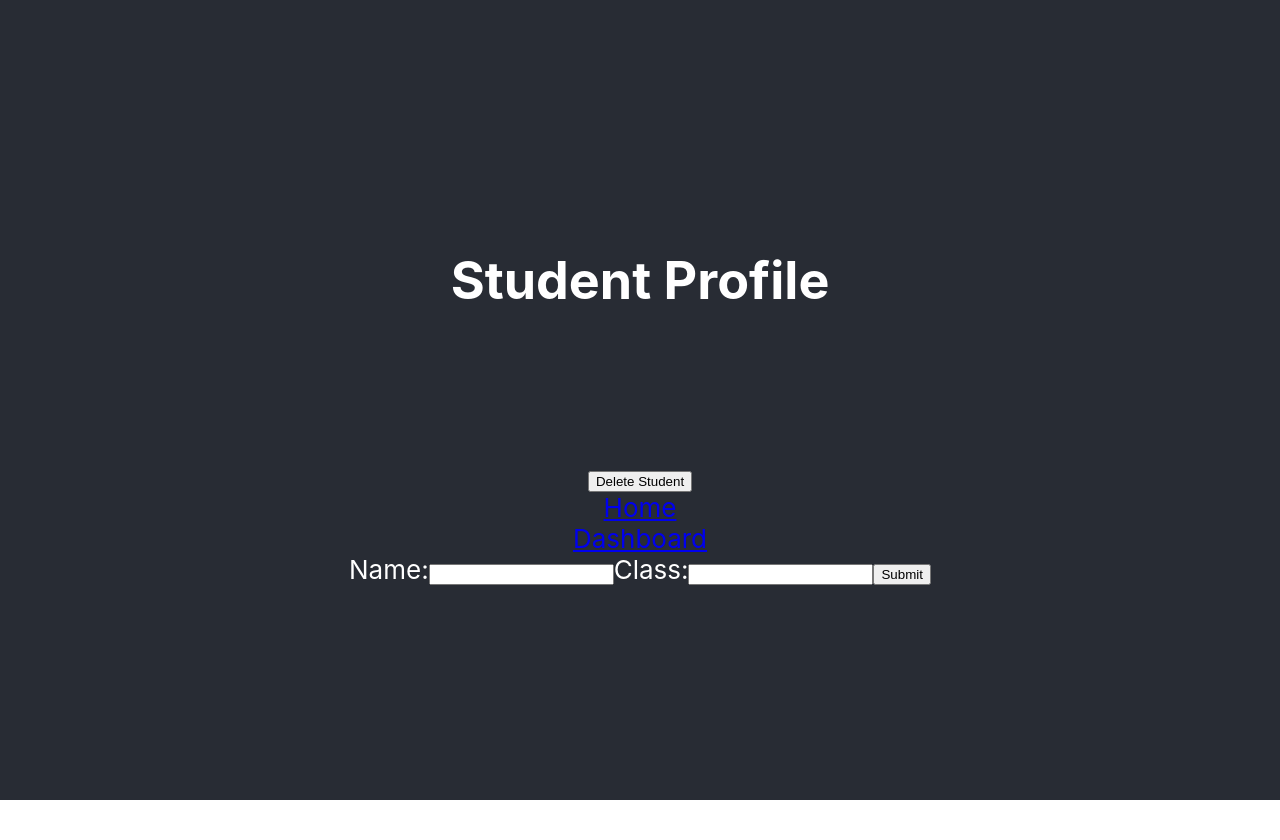
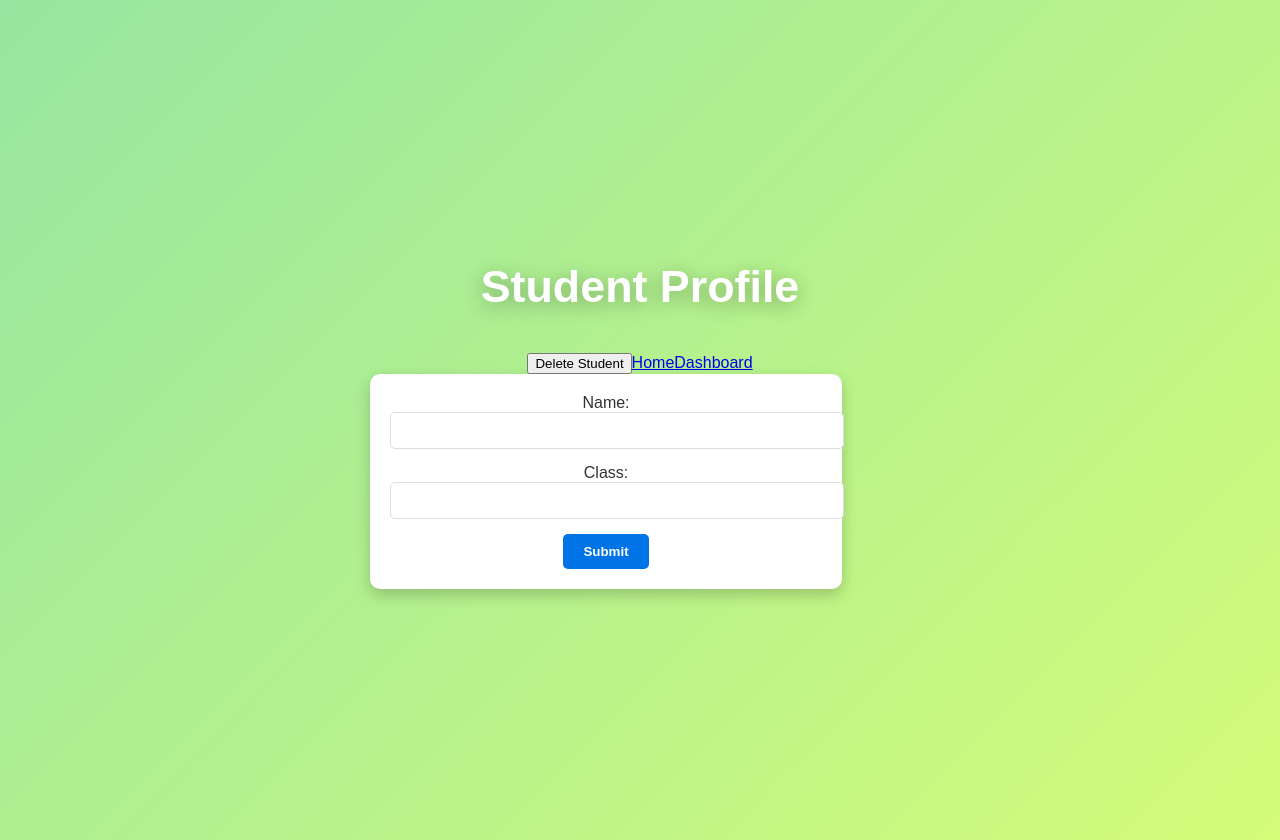
Before and after one commit to BradleyMatera/bradleycruddemo, a React (Create React App) app in the folder reactjs/: page /students/1 in a window 1280 px wide. Before the commit the page ends 800 px from the top, so only its background shows below. Built offline with nearby package versions, Linux system fonts and the light colour scheme; no server answers.

Commit message:
Enhance Home and Dashboard components with new styles and animations; add dashboard styles and improve layout

```diff
--- a/reactjs/src/pages/Home.js
+++ b/reactjs/src/pages/Home.js
@@ -1,13 +1,15 @@
 import { Link } from 'react-router-dom';
-
 import '../styles/App.css';
 
 function Home() {
   return (
-    <div className="App">
+    <div className="App animated-background">
+      {/* Add animated background class */}
       <header className="App-header">
-        <h1>Student List Homepage</h1>
-        <Link to="/dashboard">Dashboard</Link>
+        <h1>Welcome to the Student List</h1>
+        <Link to="/dashboard" className="dashboard-button">
+          Dashboard
+        </Link>
       </header>
     </div>
   );
--- a/reactjs/src/pages/Student.js
+++ b/reactjs/src/pages/Student.js
@@ -1,120 +1,102 @@
 import React, { useEffect, useState } from "react";
 import { Link, useParams, useNavigate } from 'react-router-dom';
 
-import '../styles/App.css';
+// Import the enhanced student styles
+import '../styles/Student.css';
 
 function Student() {
-  const [students, setStudents] = useState(null)
-  const [loading, setLoading] = useState(false)
-  const [error, setError] = useState(null)
-
+  const [students, setStudents] = useState(null);
+  const [loading, setLoading] = useState(false);
+  const [error, setError] = useState(null);
   const [values, setValues] = useState({
     name: '',
     class: ''
-  })
+  });
 
-  const { id } = useParams()
+  const { id } = useParams();
   const navigate = useNavigate();
-
 
   const API_BASE = process.env.NODE_ENV === 'development'
     ? `http://localhost:8000/api/v1`
-    : process.env.REACT_APP_BASE_URL;
+    : process.env.REACT_APP_API_BASE_URL;
 
+  useEffect(() => {
     let ignore = false;
-    useEffect(() => {
 
-
-      if(!ignore){
+    if (!ignore) {
       getStudent();
     }
 
     return () => {
       ignore = true;
-      }
-    }, [])
+    };
+  }, []);
 
   const getStudent = async () => {
-      setLoading(true)
+    setLoading(true);
     try {
-        await fetch(`${API_BASE}/students/${id}`)
-                  .then(res => res.json())
-                  .then(data => {
-                    console.log({data})
-                    // const { name, class } = data;
+      const response = await fetch(`${API_BASE}/students/${id}`);
+      const data = await response.json();
       setValues({
         name: data.name,
         class: data.class
-                    })
-                  })
-      } catch(error) {
-        setError(error.message || "Unexpected Error")
+      });
+    } catch (error) {
+      setError(error.message || "Unexpected Error");
     } finally {
-        setLoading(false)
+      setLoading(false);
     }
-    }
+  };
 
   const deleteStudent = async () => {
+    setLoading(true);
     try {
-            await fetch(`${API_BASE}/students/${id}`, {
-                method: 'DELETE'
-            })
-                      .then(res => res.json())
-                      .then(data => {
-                        setStudents(data)
-                        navigate("/dashboard", { replace: true })
-                      })
-          } catch(error) {
-            setError(error.message || "Unexpected Error")
+      await fetch(`${API_BASE}/students/${id}`, { method: 'DELETE' });
+      navigate("/dashboard", { replace: true });
+    } catch (error) {
+      setError(error.message || "Unexpected Error");
     } finally {
-            setLoading(false)
+      setLoading(false);
     }
-    }
+  };
 
   const updateStudent = async () => {
+    setLoading(true);
     try {
       await fetch(`${API_BASE}/students/${id}`, {
         method: 'PATCH',
-                headers: {
-                    'Content-Type': 'application/json'
-                },
+        headers: { 'Content-Type': 'application/json' },
         body: JSON.stringify(values)
-            })
-                      .then(res => res.json())
-                      .then(data => {
-                        console.log({data})
-                      })
-          } catch(error) {
-            setError(error.message || "Unexpected Error")
+      });
+    } catch (error) {
+      setError(error.message || "Unexpected Error");
     } finally {
-            setLoading(false)
+      setLoading(false);
     }
-    }
+  };
 
   const handleSubmit = (event) => {
     event.preventDefault();
     updateStudent();
-    }
+  };
 
   const handleInputChanges = (event) => {
-        event.persist();
     setValues((values) => ({
       ...values,
       [event.target.name]: event.target.value
-        }))
-    }
+    }));
+  };
 
   return (
-    <div className="App">
-      <header className="App-header">
+    <div className="student-container">
+      <header className="student-header">
         <h1>Student Profile</h1>
-        <h5>{values && values.name}</h5>
-        <p>{values && values.class}</p>
-        <button onClick={() => deleteStudent()}>Delete Student</button>
-        <Link to="/">Home</Link>
-        <Link to="/dashboard">Dashboard</Link>
-
-        <form onSubmit={(event) => handleSubmit(event)}>
+        <h5>{values.name}</h5>
+        <p>{values.class}</p>
+        <button onClick={deleteStudent} className="delete-button">Delete Student</button>
+        <Link to="/" className="nav-link">Home</Link>
+        <Link to="/dashboard" className="nav-link">Dashboard</Link>
+        <form onSubmit={handleSubmit} className="student-form">
           <label>
             Name:
             <input type="text" name="name" value={values.name} onChange={handleInputChanges} />
@@ -125,7 +107,6 @@ function Student() {
           </label>
           <input type="submit" value="Submit" />
         </form>
-
       </header>
     </div>
   );
--- a/reactjs/src/styles/App.css
+++ b/reactjs/src/styles/App.css
@@ -1,20 +1,22 @@
+/* General App Styles */
+body,
+html {
+  margin: 0;
+  padding: 0;
+  font-family: 'Poppins', sans-serif;
+  background: linear-gradient(135deg, #ff9a9e, #fad0c4, #fbc2eb, #a18cd1);
+  background-size: 400% 400%;
+  animation: gradient-shift 12s ease infinite;
+  color: #333;
+  min-height: 100vh;
+}
+
 .App {
   text-align: center;
 }
 
-.App-logo {
-  height: 40vmin;
-  pointer-events: none;
-}
-
-@media (prefers-reduced-motion: no-preference) {
-  .App-logo {
-    animation: App-logo-spin infinite 20s linear;
-  }
-}
-
 .App-header {
-  background-color: #282c34;
+  background: rgba(40, 44, 52, 0.85);
   min-height: 100vh;
   display: flex;
   flex-direction: column;
@@ -22,17 +24,47 @@
   justify-content: center;
   font-size: calc(10px + 2vmin);
   color: white;
+  padding: 20px;
+  border-radius: 12px;
+  box-shadow: 0px 6px 15px rgba(0, 0, 0, 0.3);
 }
 
-.App-link {
-  color: #61dafb;
+/* Animated Gradient Background */
+@keyframes gradient-shift {
+  0% {
+    background-position: 0% 50%;
+  }
+
+  50% {
+    background-position: 100% 50%;
+  }
+
+  100% {
+    background-position: 0% 50%;
+  }
 }
 
-@keyframes App-logo-spin {
-  from {
-    transform: rotate(0deg);
-  }
-  to {
-    transform: rotate(360deg);
-  }
+/* Buttons */
+.button {
+  background-color: #ff385c;
+  color: white;
+  font-size: 1.2rem;
+  font-weight: bold;
+  padding: 15px 30px;
+  border: none;
+  border-radius: 30px;
+  text-decoration: none;
+  cursor: pointer;
+  transition: transform 0.3s ease, box-shadow 0.3s ease;
+  box-shadow: 0px 6px 15px rgba(255, 56, 92, 0.4);
 }
+
+.button:hover {
+  transform: scale(1.1);
+  box-shadow: 0px 10px 25px rgba(255, 56, 92, 0.6);
+}
+
+.button:active {
+  transform: scale(0.95);
+  box-shadow: 0px 4px 10px rgba(255, 56, 92, 0.2);
+}
--- /dev/null
+++ b/reactjs/src/styles/Student.css
@@ -0,0 +1,80 @@
+/* Student Page Container */
+.student-container {
+    display: flex;
+    flex-direction: column;
+    align-items: center;
+    justify-content: center;
+    padding: 20px;
+    background: linear-gradient(-45deg, #fbc2eb, #a6c1ee, #d4fc79, #96e6a1);
+    background-size: 300% 300%;
+    animation: gradient-flow 12s ease infinite;
+    min-height: 100vh;
+}
+
+/* Header Section */
+.student-header {
+    text-align: center;
+    margin-bottom: 20px;
+}
+
+.student-header h1 {
+    font-size: 2.8rem;
+    font-weight: bold;
+    color: white;
+    text-shadow: 0px 4px 20px rgba(0, 0, 0, 0.3);
+}
+
+.student-header h5 {
+    font-size: 1.5rem;
+    color: white;
+}
+
+/* Button Styles */
+.student-buttons button {
+    background-color: #ff385c;
+    color: white;
+    padding: 10px 20px;
+    border-radius: 30px;
+    font-weight: bold;
+    cursor: pointer;
+    transition: transform 0.3s ease, box-shadow 0.3s ease;
+}
+
+.student-buttons button:hover {
+    transform: scale(1.1);
+    box-shadow: 0px 8px 20px rgba(255, 56, 92, 0.5);
+}
+
+/* Form Section */
+.student-form {
+    background: white;
+    padding: 20px;
+    border-radius: 10px;
+    box-shadow: 0px 6px 15px rgba(0, 0, 0, 0.2);
+    width: 80%;
+    max-width: 500px;
+}
+
+.student-form input[type="text"] {
+    padding: 10px;
+    border: 1px solid #ddd;
+    border-radius: 5px;
+    margin-bottom: 15px;
+    width: 100%;
+}
+
+.student-form input[type="submit"] {
+    background: #0073e6;
+    color: white;
+    font-weight: bold;
+    padding: 10px 20px;
+    border: none;
+    border-radius: 5px;
+    cursor: pointer;
+    transition: background 0.3s ease, transform 0.3s ease;
+}
+
+.student-form input[type="submit"]:hover {
+    background: #005bb5;
+    transform: scale(1.05);
+}
--- /dev/null
+++ b/reactjs/src/styles/dashboard.css
@@ -0,0 +1,67 @@
+/* Dashboard Container */
+.dashboard-container {
+    display: flex;
+    flex-direction: column;
+    align-items: center;
+    justify-content: center;
+    padding: 20px;
+    background: linear-gradient(135deg, #ff9a9e, #fad0c4, #fbc2eb, #a18cd1);
+    background-size: 300% 300%;
+    animation: gradient-shift 10s ease infinite;
+    min-height: 100vh;
+}
+
+/* Dashboard Header */
+.dashboard-header {
+    text-align: center;
+    margin-bottom: 30px;
+}
+
+.dashboard-header h1 {
+    font-size: 3rem;
+    font-weight: bold;
+    color: #ffffff;
+    text-shadow: 0px 4px 15px rgba(0, 0, 0, 0.3);
+    margin-bottom: 20px;
+}
+
+.dashboard-link {
+    background: #ff385c;
+    color: white;
+    padding: 10px 20px;
+    border-radius: 25px;
+    text-decoration: none;
+    font-weight: bold;
+    transition: transform 0.3s ease, box-shadow 0.3s ease;
+}
+
+.dashboard-link:hover {
+    transform: scale(1.1);
+    box-shadow: 0px 8px 20px rgba(255, 56, 92, 0.5);
+}
+
+/* Student List */
+.student-list {
+    background: white;
+    border-radius: 15px;
+    padding: 20px;
+    width: 80%;
+    max-width: 600px;
+    box-shadow: 0px 6px 15px rgba(0, 0, 0, 0.2);
+}
+
+.student-list li {
+    font-size: 1.2rem;
+    padding: 10px 0;
+    border-bottom: 1px solid #ddd;
+    color: #555;
+}
+
+.student-list li:last-child {
+    border-bottom: none;
+}
+
+.student-list li:hover {
+    background-color: rgba(255, 235, 235, 0.6);
+    color: #333;
+}
--- a/reactjs/src/styles/index.css
+++ b/reactjs/src/styles/index.css
@@ -1,13 +1,28 @@
+/* Reset and Base Styles */
 body {
   margin: 0;
-  font-family: -apple-system, BlinkMacSystemFont, 'Segoe UI', 'Roboto', 'Oxygen',
-    'Ubuntu', 'Cantarell', 'Fira Sans', 'Droid Sans', 'Helvetica Neue',
-    sans-serif;
-  -webkit-font-smoothing: antialiased;
-  -moz-osx-font-smoothing: grayscale;
+  font-family: 'Poppins', sans-serif;
+  background: linear-gradient(135deg, #a6c1ee, #fbc2eb, #fad0c4);
+  background-size: 400% 400%;
+  animation: gradient-shift 10s ease infinite;
+  color: #333;
 }
 
 code {
-  font-family: source-code-pro, Menlo, Monaco, Consolas, 'Courier New',
-    monospace;
+  font-family: 'Courier New', Courier, monospace;
 }
+
+/* Keyframe Animation */
+@keyframes gradient-shift {
+  0% {
+    background-position: 0% 50%;
+  }
+
+  50% {
+    background-position: 100% 50%;
+  }
+
+  100% {
+    background-position: 0% 50%;
+  }
+}
```
Also changed, not shown: reactjs/src/pages/Dashboard.js (+41 -45 lines). Lines whose indentation alone changed are shown as unchanged.
